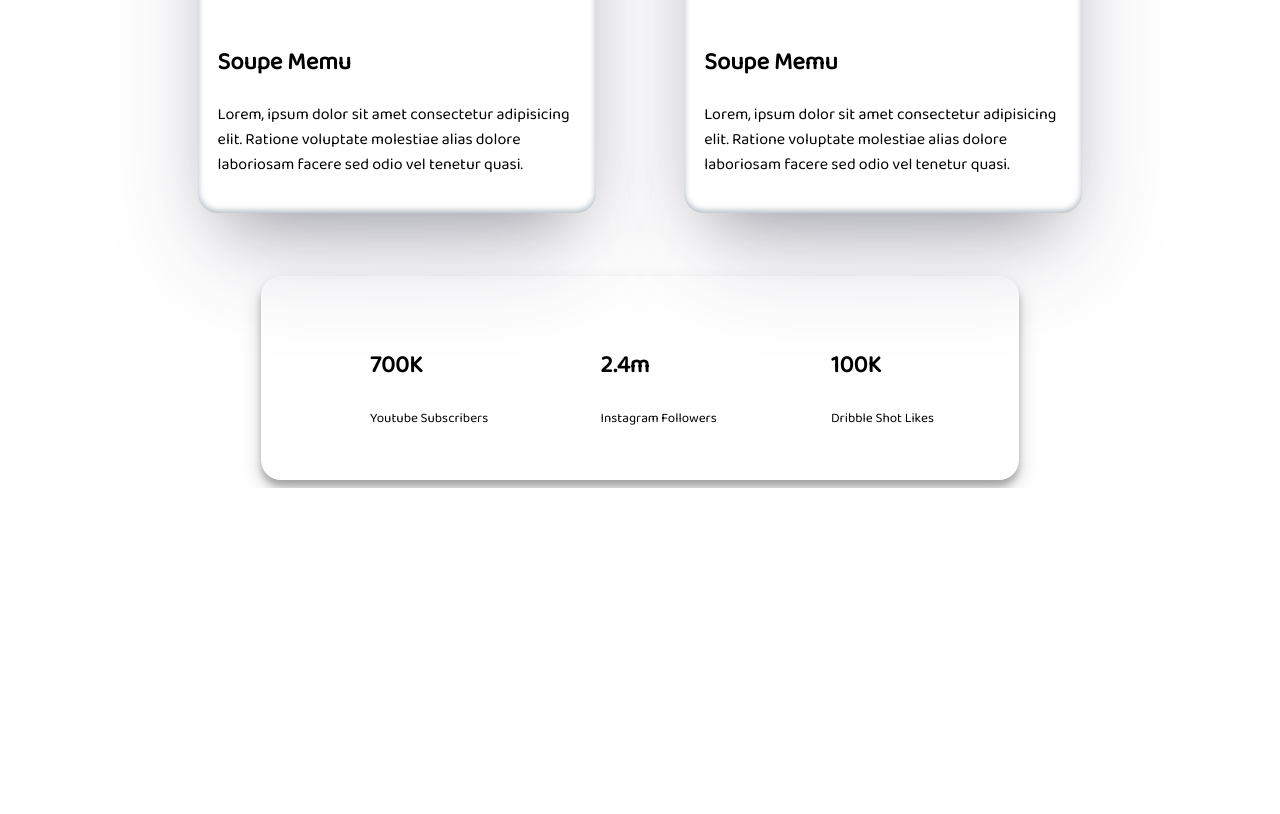
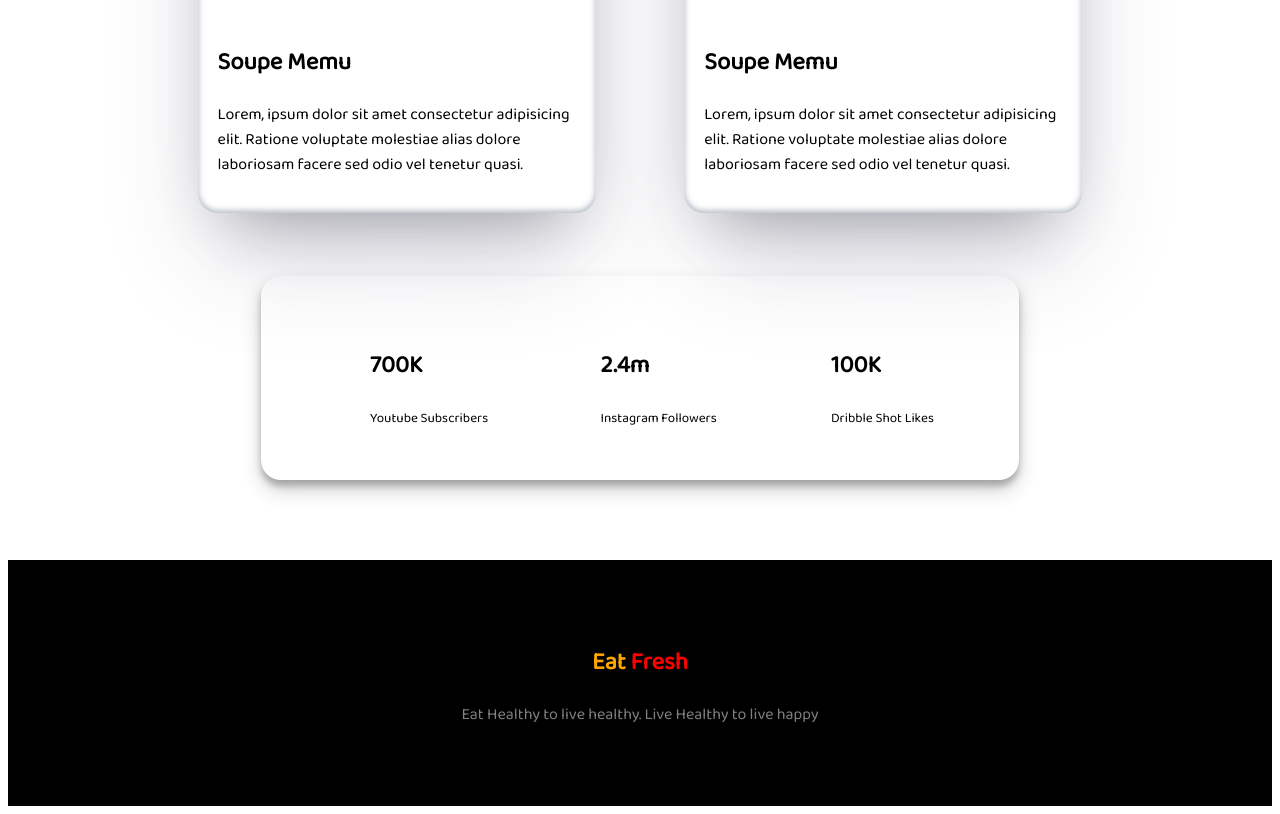
Before and after one commit to HasanMdKamrul/Eat-healthy-webpage, a plain HTML site: page index.html in a window 1280 px wide. Shown: the part 2375-3189 px from the top of the page. Before the commit the page ends 2863 px from the top, so only its background shows below. Drawn offline with Linux system fonts and the light colour scheme.

Commit message:
Footer Done

```diff
--- a/css/style.css
+++ b/css/style.css
@@ -111,3 +111,19 @@ section {
   width: 33.33%;
   padding-left: 9%;
 }
+
+.footer {
+  margin-top: 80px;
+  display: block;
+  text-align: center;
+  background-color: black;
+  color: gray;
+}
+
+.footer span {
+  color: orange;
+}
+
+.footer h1 {
+  color: red;
+}
--- a/index.html
+++ b/index.html
@@ -94,5 +94,9 @@
         <small>Dribble Shot Likes</small>
       </div>
     </section>
+    <section class="footer">
+      <h1><span> Eat </span>Fresh</h1>
+      <p>Eat Healthy to live healthy. Live Healthy to live happy</p>
+    </section>
   </body>
 </html>
```
